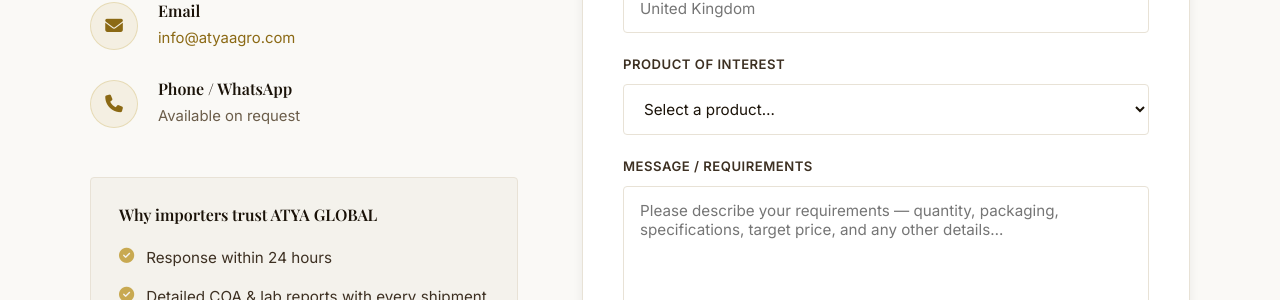
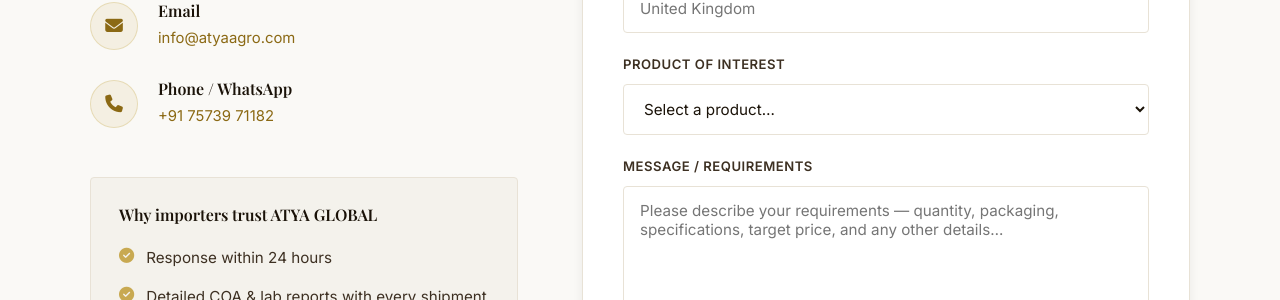
Before and after one commit to Vishalkanjiya/web, a Jekyll site: the page built from contact.html, in a window 1280 px wide and 900 px high, scrolled down 869 px. Shown: the part 153-453 px from the top of the window. Built offline with Jekyll 4.4.1, drawn with Linux system fonts in a browser that asks for light colours; some web fonts are replaced.

Commit message:
Add files via upload

```diff
--- a/contact.html
+++ b/contact.html
@@ -40,7 +40,7 @@
             <div class="c-info-icon"><i class="fas fa-phone"></i></div>
             <div class="c-info-text">
               <h4>Phone / WhatsApp</h4>
-              <p>Available on request</p>
+              <p><a href="https://wa.me/917573971182" style="color: var(--gold-dark);">+91 75739 71182</a></p>
             </div>
           </div>
         </div>
@@ -63,32 +63,34 @@
           <h3 style="margin-bottom: 8px;">Send Us an Enquiry</h3>
           <p style="margin-bottom: 28px; font-size: 0.9rem;">Fill in your details and we will get back to you with specifications, pricing, and availability.</p>
 
-          <form class="contact-form" id="contactForm">
+          <form class="contact-form" id="contactForm" action="https://formsubmit.co/info@atyaagro.com" method="POST">
+            <input type="hidden" name="_captcha" value="false">
+            <input type="hidden" name="_subject" value="New Enquiry from ATYA GLOBAL Website">
             <div class="form-name-row">
               <div class="f-group">
                 <label for="firstName">First Name</label>
-                <input type="text" id="firstName" class="f-control" placeholder="John" required>
+                <input type="text" name="First Name" id="firstName" class="f-control" placeholder="John" required>
               </div>
               <div class="f-group">
                 <label for="lastName">Last Name</label>
-                <input type="text" id="lastName" class="f-control" placeholder="Smith" required>
+                <input type="text" name="Last Name" id="lastName" class="f-control" placeholder="Smith" required>
               </div>
             </div>
             <div class="f-group">
               <label for="company">Company Name</label>
-              <input type="text" id="company" class="f-control" placeholder="Your Company Ltd." required>
+              <input type="text" name="Company" id="company" class="f-control" placeholder="Your Company Ltd." required>
             </div>
             <div class="f-group">
               <label for="email">Business Email</label>
-              <input type="email" id="email" class="f-control" placeholder="john@yourcompany.com" required>
+              <input type="email" name="email" id="email" class="f-control" placeholder="john@yourcompany.com" required>
             </div>
             <div class="f-group">
               <label for="country">Country</label>
-              <input type="text" id="country" class="f-control" placeholder="United Kingdom" required>
+              <input type="text" name="Country" id="country" class="f-control" placeholder="United Kingdom" required>
             </div>
             <div class="f-group">
               <label for="product">Product of Interest</label>
-              <select id="product" class="f-control">
+              <select name="Product" id="product" class="f-control">
                 <option value="">Select a product…</option>
                 <option>Bold Peanuts (India)</option>
                 <option>Java Peanuts (India)</option>
@@ -104,7 +106,7 @@
             </div>
             <div class="f-group">
               <label for="message">Message / Requirements</label>
-              <textarea id="message" class="f-control" placeholder="Please describe your requirements — quantity, packaging, specifications, target price, and any other details…" required></textarea>
+              <textarea name="Message" id="message" class="f-control" placeholder="Please describe your requirements — quantity, packaging, specifications, target price, and any other details…" required></textarea>
             </div>
             <button type="submit" class="btn btn-gold" style="width: 100%; justify-content: center; padding: 16px;">
               <i class="fas fa-paper-plane"></i> Send Enquiry
```
